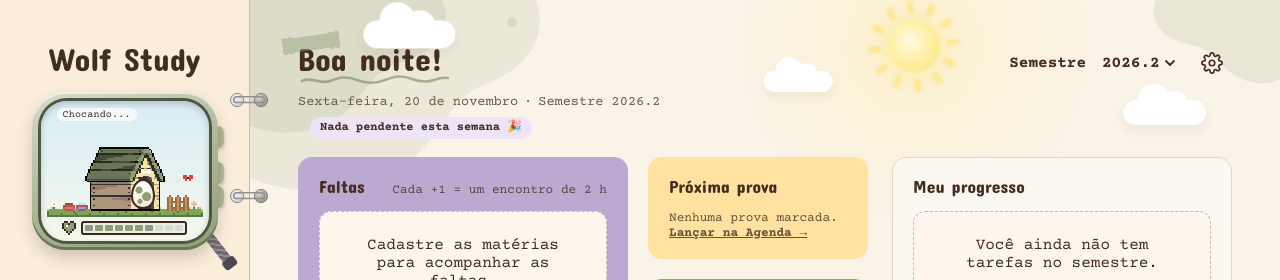
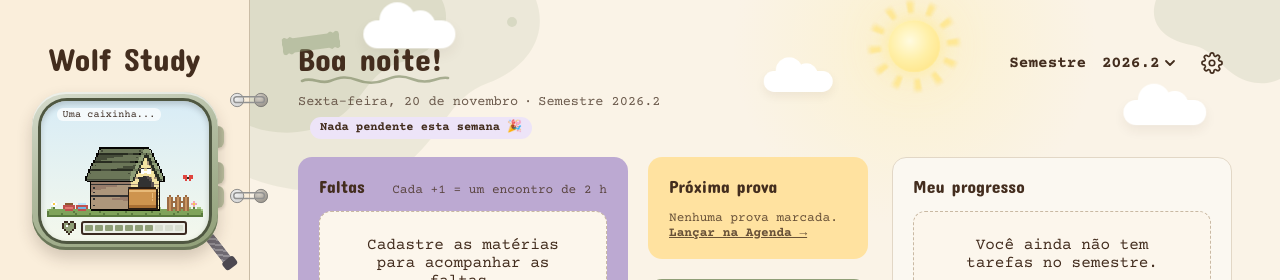
Before and after one commit to 232014469/Minha-Agenda, a React (Vite) app: page /#/dashboard in a window 1280 px wide. Shown: the top 280 px of the page. Built offline with nearby package versions, Linux system fonts and the light colour scheme.

Commit message:
feat: gatinho chega numa caixinha para ser adotado

```diff
--- a/src/shared/gatinhos/bichinho.js
+++ b/src/shared/gatinhos/bichinho.js
@@ -1,9 +1,10 @@
 /**
- * Ciclo de vida do gatinho no bichinho virtual, como num Tamagotchi: nasce de
- * um ovo, é filhote na primeira semana e vira adulto. O adulto fica
+ * Ciclo de vida do gatinho no bichinho virtual, como num Tamagotchi: chega
+ * numa caixinha (foi abandonado e você adota), é filhote na primeira semana
+ * e vira adulto. O adulto fica
  * bonitinho quando foi bem cuidado (felicidade boa na média) e largado
  * quando não. Dias seguidos tristinho deixam ele doente e, se continuar,
- * ele vira estrelinha; aí choca um ovo novo.
+ * ele vira estrelinha; aí chega outra caixinha.
  *
  * O cuidado do dia vem dos botões: comida (com fome depois de um dia sem
  * comer) e brincadeira.
@@ -18,8 +19,8 @@ const MINUTO = 60 * 1000
 const HORA = 60 * MINUTO
 const DIA = 24 * HORA
 
-/** Quanto tempo o ovo leva para chocar sozinho. */
-export const OVO_MS = MINUTO
+/** Quanto tempo a caixinha leva para abrir sozinha. */
+export const CAIXA_MS = MINUTO
 /** Dias como filhote antes de virar adulto. */
 export const DIAS_DE_FILHOTE = 7
 /** Dias seguidos tristinho até ficar doente e até virar estrelinha. */
@@ -52,7 +53,7 @@ export function lerBichinho(agora = Date.now()) {
 
     if (salvo && Number.isFinite(salvo.nasceuEm) && salvo.dias) return salvo
   } catch {
-    // Sem nada salvo (ou estragado): começa com um ovo novo
+    // Sem nada salvo (ou estragado): começa com uma caixinha nova
   }
 
   return novoBichinho(agora)
@@ -76,10 +77,10 @@ export const brincar = (bichinho, agora = Date.now()) => ({
   brincouEm: agora,
 })
 
-/** Faz o ovo chocar na hora (clique no ovo). */
-export const chocar = (bichinho, agora = Date.now()) => ({
+/** Abre a caixinha na hora (clique nela). */
+export const abrirCaixa = (bichinho, agora = Date.now()) => ({
   ...bichinho,
-  nasceuEm: Math.min(bichinho.nasceuEm, agora - OVO_MS),
+  nasceuEm: Math.min(bichinho.nasceuEm, agora - CAIXA_MS),
   comeuEm: agora,
 })
 
@@ -102,7 +103,7 @@ function diasTristes(dias, agora) {
 }
 
 /**
- * Como o bichinho está agora: { fase: 'ovo' | 'filhote' | 'adulto' |
+ * Como o bichinho está agora: { fase: 'caixa' | 'filhote' | 'adulto' |
  * 'estrelinha', forma (adulto): 'bonitinho' | 'largado', doente, comFome,
  * idade (em dias, a partir de 1) }.
  */
@@ -114,8 +115,8 @@ export function situacaoDoBichinho(bichinho, agora = Date.now()) {
   if (bichinho.virouEstrelinhaEm) {
     return { fase: 'estrelinha', forma: null, doente: false, comFome, idade }
   }
-  if (vida < OVO_MS) {
-    return { fase: 'ovo', forma: null, doente: false, comFome: false, idade }
+  if (vida < CAIXA_MS) {
+    return { fase: 'caixa', forma: null, doente: false, comFome: false, idade }
   }
 
   const tristes = diasTristes(bichinho.dias, agora)
@@ -166,7 +167,8 @@ export function anotarDia(bichinho, pontos, agora = Date.now()) {
 export function cuidadoDoDia(bichinho, agora = Date.now()) {
   const { fase, comFome } = situacaoDoBichinho(bichinho, agora)
 
-  if (fase === 'ovo' || fase === 'estrelinha') return { pontos: 0, motivos: [] }
+  if (fase === 'caixa' || fase === 'estrelinha')
+    return { pontos: 0, motivos: [] }
 
   const motivos = []
   let pontos = comFome ? -5 : 3
--- /dev/null
+++ b/src/shared/layout/Caixinha.jsx
@@ -0,0 +1,65 @@
+import PixelArte from './PixelArte'
+
+/*
+ * Caixinha de papelão em pixel art (desenho próprio): é nela que o gatinho
+ * chega, abandonado, até você abrir e adotar. Fechada ela balança (tem
+ * alguém aí dentro); aberta, as abas vão para os lados.
+ */
+
+const FECHADA = [
+  '..kkkkkkkkkkkkkkkkkk..',
+  '.kddddddddddddddddddk.',
+  '.kllllllllllllllllllk.',
+  '.kcccccccccccccccccck.',
+  '.kccccccccccccccclcck.',
+  '.kccccccccccccccclcck.',
+  '.kccccccccccccccclcck.',
+  '.kcccccccccccccccccck.',
+  '.kccccccccccccccclcck.',
+  '.kcccccccccccccccccck.',
+  '.kcccccccccccccccccck.',
+  '.kcccccccccccccccccck.',
+  '.kddddddddddddddddddk.',
+  '.kddddddddddddddddddk.',
+  '.kkkkkkkkkkkkkkkkkkkk.',
+]
+
+const ABERTA = [
+  'kkk................kkk',
+  'kffk..............kffk',
+  'kfffk............kfffk',
+  '.kfffk..........kfffk.',
+  '..kfffkkkkkkkkkkfffk..',
+  '..kkiiiiiiiiiiiiiikk..',
+  '..kiiiiiiiiiiiiiiiik..',
+  '.kllllllllllllllllllk.',
+  '.kkkkkkkkkkkkkkkkkkkk.',
+  '..kccccccccccccclcck..',
+  '..kccccccccccccclcck..',
+  '..kcccccccccccccccck..',
+  '..kccccccccccccclcck..',
+  '..kcccccccccccccccck..',
+  '..kddddddddddddddddk..',
+  '..kddddddddddddddddk..',
+  '..kkkkkkkkkkkkkkkkkk..',
+]
+
+const CORES = {
+  k: 'caixinha-contorno',
+  c: 'caixinha-papelao',
+  d: 'caixinha-sombra',
+  l: 'caixinha-brilho',
+  i: 'caixinha-dentro',
+  f: 'caixinha-aba',
+}
+
+export default function Caixinha({ aberta = false }) {
+  return (
+    <PixelArte
+      className={`caixinha-papel${aberta ? ' aberta' : ''}`}
+      desenho={aberta ? ABERTA : FECHADA}
+      cores={CORES}
+      escala={1.5}
+    />
+  )
+}
--- a/src/shared/layout/Mascote.css
+++ b/src/shared/layout/Mascote.css
@@ -220,45 +220,84 @@
 
 /* Fases do bichinho virtual (ver bichinho.js) */
 
-/* Ovo: balança de leve; clicar faz chocar */
-.mascote-ovo {
+/* Caixinha: o gatinho chega abandonado nela. Fechada, balança (tem alguém
+   aí dentro); clicar abre as abas e ele sai */
+.mascote-caixa {
   pointer-events: auto;
 }
 
-.mascote-ovo-casca {
+.caixinha-papel {
   position: absolute;
-  top: 13px;
-  left: 20px;
-  width: 24px;
-  height: 30px;
-  border: 2px solid #3a2a20;
-  border-radius: 50% 50% 46% 46% / 58% 58% 42% 42%;
-  background:
-    radial-gradient(circle at 30% 35%, var(--tema) 3px, transparent 4px),
-    radial-gradient(circle at 68% 60%, var(--tema) 4px, transparent 5px),
-    radial-gradient(circle at 35% 78%, var(--tema) 2px, transparent 3px),
-    radial-gradient(circle at 35% 25%, #fff, #fbf3e6 60%, #ead9c2);
+  bottom: 21px;
+  left: 15.5px;
   transform-origin: 50% 100%;
-  animation: mascote-ovo-balanca 1.6s ease-in-out infinite;
+  animation: mascote-caixa-mexe 2.2s ease-in-out infinite;
 }
 
-@keyframes mascote-ovo-balanca {
+.caixinha-papel.aberta {
+  animation: mascote-caixa-abre 0.35s ease-out both;
+}
+
+.mascote-caixa.abrindo .mascote-balao {
+  opacity: 1;
+  transform: none;
+}
+
+.caixinha-contorno {
+  fill: #2a1d14;
+}
+
+.caixinha-papelao {
+  fill: #ce944e;
+}
+
+.caixinha-sombra {
+  fill: #aa7034;
+}
+
+.caixinha-brilho {
+  fill: #e8ba78;
+}
+
+.caixinha-dentro {
+  fill: #784c24;
+}
+
+.caixinha-aba {
+  fill: #d8a05a;
+}
+
+@keyframes mascote-caixa-mexe {
   0%,
-  60%,
+  55%,
   100% {
-    transform: rotate(0);
+    transform: none;
+  }
+
+  62% {
+    transform: rotate(-5deg);
   }
 
   70% {
-    transform: rotate(-10deg);
+    transform: rotate(4deg);
   }
 
-  80% {
-    transform: rotate(8deg);
+  78% {
+    transform: translateY(-2px);
   }
 
-  90% {
-    transform: rotate(-4deg);
+  86% {
+    transform: none;
+  }
+}
+
+@keyframes mascote-caixa-abre {
+  from {
+    transform: scaleY(0.85);
+  }
+
+  60% {
+    transform: scaleY(1.08);
   }
 }
 
@@ -365,7 +404,7 @@
 }
 
 @media (prefers-reduced-motion: reduce) {
-  .mascote-ovo-casca,
+  .caixinha-papel,
   .gato-bonitinho::after,
   .gato-largado::after,
   .mascote-estrelinha {
--- a/src/shared/layout/Mascote.jsx
+++ b/src/shared/layout/Mascote.jsx
@@ -9,6 +9,7 @@ import {
 } from '../gatinhos/gatos'
 import { usePreferencias } from '../preferencias'
 import { miar } from '../sons'
+import Caixinha from './Caixinha'
 import Casinha from './Casinha'
 import BarraFelicidade from './BarraFelicidade'
 import Quintal from './Quintal'
@@ -127,7 +128,7 @@ function classeDaFase(situacao) {
 
 /** Texto no alto da telinha: fase, idade e se está doente. */
 function textoDoStatus({ fase, forma, doente, idade }) {
-  if (fase === 'ovo') return 'Chocando...'
+  if (fase === 'caixa') return 'Uma caixinha...'
   if (fase === 'estrelinha') return 'Estrelinha'
 
   const nomeDaFase = {
@@ -383,6 +384,23 @@ function MascoteGato({
   )
 
   useEvento(noMenu, EVENTO_CUIDADO, cuidarDele)
+
+  // Abrindo a caixinha: as abas abrem, ele mia e logo sai
+  const [abrindo, setAbrindo] = useState(false)
+  const abrirCaixa = bichinho?.abrirCaixa
+
+  useEffect(() => {
+    if (!abrindo) return undefined
+
+    if (sons) miar('fofo', { volume: 0.6 })
+
+    const espera = setTimeout(() => {
+      setAbrindo(false)
+      abrirCaixa?.()
+    }, 1100)
+
+    return () => clearTimeout(espera)
+  }, [abrindo, abrirCaixa, sons])
   useEvento(comemora, EVENTO_CONCLUIU, comemorar)
   useEvento(comemora, EVENTO_TRISTE, entristecer)
   useEvento(comemora, EVENTO_FALTA, reclamar)
@@ -467,17 +485,24 @@ function MascoteGato({
   const fase = situacao?.fase
   let bicho = botao
 
-  if (fase === 'ovo') {
+  if (fase === 'caixa') {
     bicho = (
       <button
         type="button"
-        className="mascote mascote-gato mascote-ovo"
-        aria-label="Ovo do gatinho. Clique para chocar"
-        title="Chocando... clique para ajudar"
+        className={`mascote mascote-gato mascote-caixa${
+          abrindo ? ' abrindo' : ''
+        }`}
+        aria-label="Uma caixinha abandonada... tem alguém aí dentro? Clique para abrir"
+        title="Tem alguém aí dentro?"
         style={posicao('meio', mapa)}
-        onClick={bichinho.chocarOvo}
+        onClick={() => setAbrindo(true)}
       >
-        <span className="mascote-ovo-casca" />
+        <Caixinha aberta={abrindo} />
+        {abrindo && (
+          <span className="mascote-balao" aria-hidden="true">
+            Miau?
+          </span>
+        )}
       </button>
     )
   } else if (fase === 'estrelinha') {
@@ -505,7 +530,7 @@ function MascoteGato({
           <div className="tamagotchi-estrelinha" role="status">
             <p>{nome} virou estrelinha ✨</p>
             <button type="button" onClick={bichinho.recomecar}>
-              Chocar outro ovo
+              Adotar outro gatinho
             </button>
           </div>
         )}
@@ -523,7 +548,10 @@ function MascoteGato({
           ref={palcoRef}
         >
           {bicho}
-          {mapa && !fase?.match(/ovo|estrelinha/) && passo.atras && !emCena && (
+          {mapa &&
+            !fase?.match(/caixa|estrelinha/) &&
+            passo.atras &&
+            !emCena && (
               <Casinha
                 frente
                 style={{
@@ -532,7 +560,10 @@ function MascoteGato({
                 }}
               />
             )}
-          {mapa && !fase?.match(/ovo|estrelinha/) && passo.dorme && !emCena && (
+          {mapa &&
+            !fase?.match(/caixa|estrelinha/) &&
+            passo.dorme &&
+            !emCena && (
               <span
                 className="casinha-zzz"
                 aria-hidden="true"
--- a/src/shared/layout/Tamagotchi.css
+++ b/src/shared/layout/Tamagotchi.css
@@ -162,7 +162,7 @@
   color: #e6e1f0;
 }
 
-/* Virou estrelinha: recado e botão para chocar outro ovo */
+/* Virou estrelinha: recado e botão para adotar outro gatinho */
 .tamagotchi-estrelinha {
   position: absolute;
   inset: 4px 6px auto;
--- a/src/shared/layout/Tamagotchi.jsx
+++ b/src/shared/layout/Tamagotchi.jsx
@@ -15,8 +15,8 @@ const BOTOES = [
 ]
 
 export default function Tamagotchi({ children, fase, comFome, aoCuidar }) {
-  // No ovo e virando estrelinha não tem como cuidar
-  const parado = !aoCuidar || fase === 'ovo' || fase === 'estrelinha'
+  // Na caixinha e virando estrelinha não tem como cuidar
+  const parado = !aoCuidar || fase === 'caixa' || fase === 'estrelinha'
 
   return (
     <div className="tamagotchi">
```
Also changed, not shown: src/shared/gatinhos/useBichinho.js (+5 -5 lines), 1 other file (tests, documents, lock files or other folders). Lines whose indentation alone changed are shown as unchanged.
